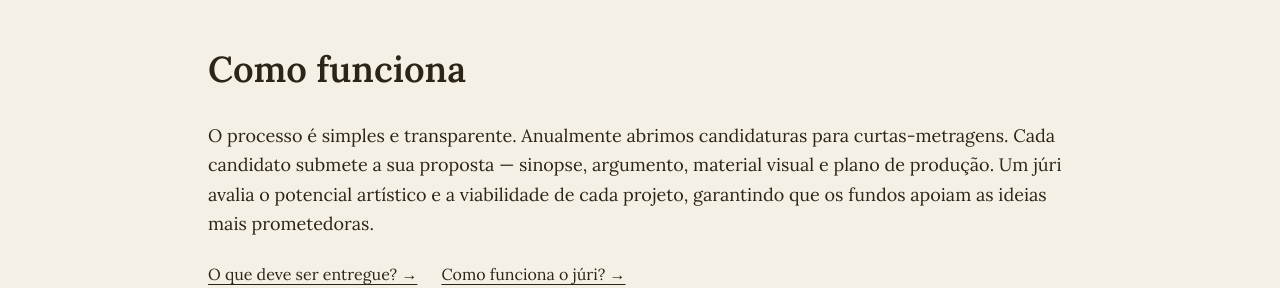
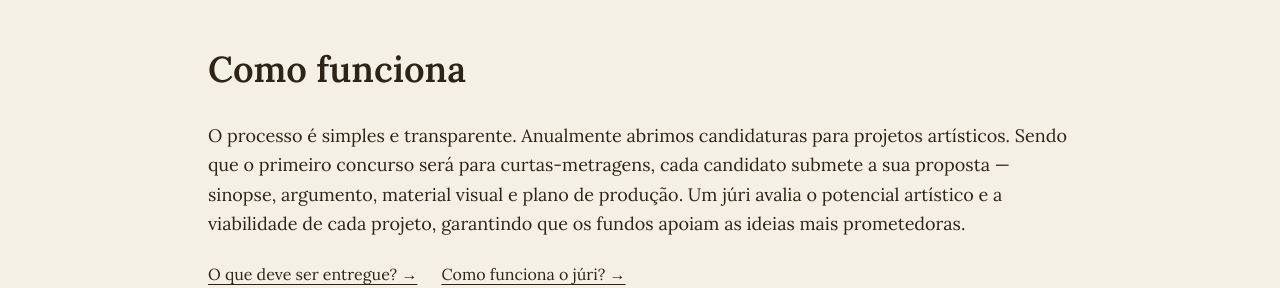
Before and after one commit to alramalho/amigosdochapim, a Next.js app: page / in a window 1280 px wide. Shown: the part 1080-1368 px from the top of the page. Built offline with nearby package versions, Linux system fonts and the light colour scheme; no server answers.

Commit message:
fix: update project submission description in Home component for clarity

```diff
--- a/src/app/page.tsx
+++ b/src/app/page.tsx
@@ -98,7 +98,7 @@ export default function Home() {
           <div className="space-y-4 text-base md:text-lg leading-relaxed mb-6">
             <p>
               O processo é simples e transparente. Anualmente abrimos
-              candidaturas para curtas-metragens. Cada candidato submete a sua
+              candidaturas para projetos artísticos. Sendo que o primeiro concurso será para curtas-metragens, cada candidato submete a sua
               proposta — sinopse, argumento, material visual e plano de produção.
               Um júri avalia o potencial artístico e a viabilidade de cada
               projeto, garantindo que os fundos apoiam as ideias mais prometedoras.
```
